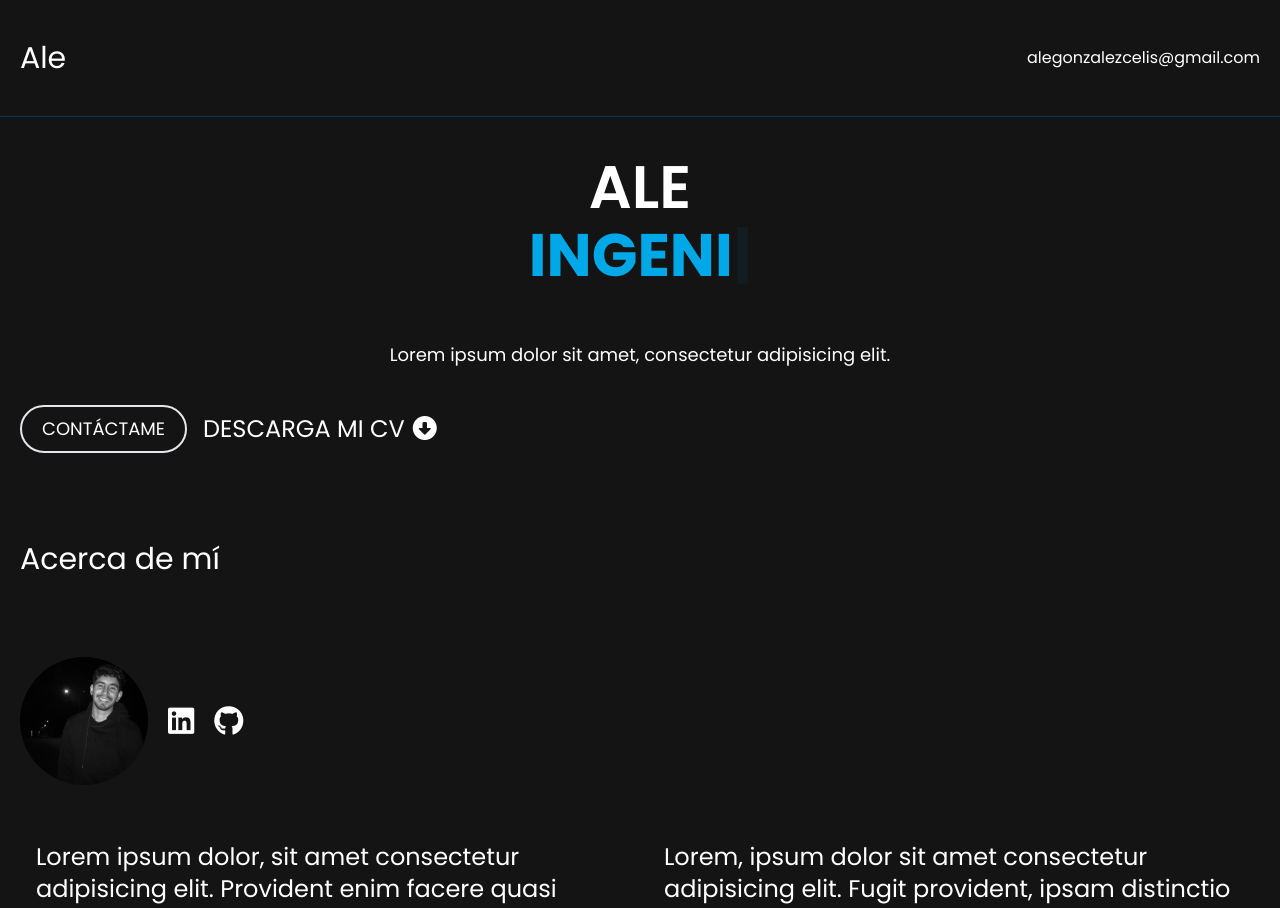
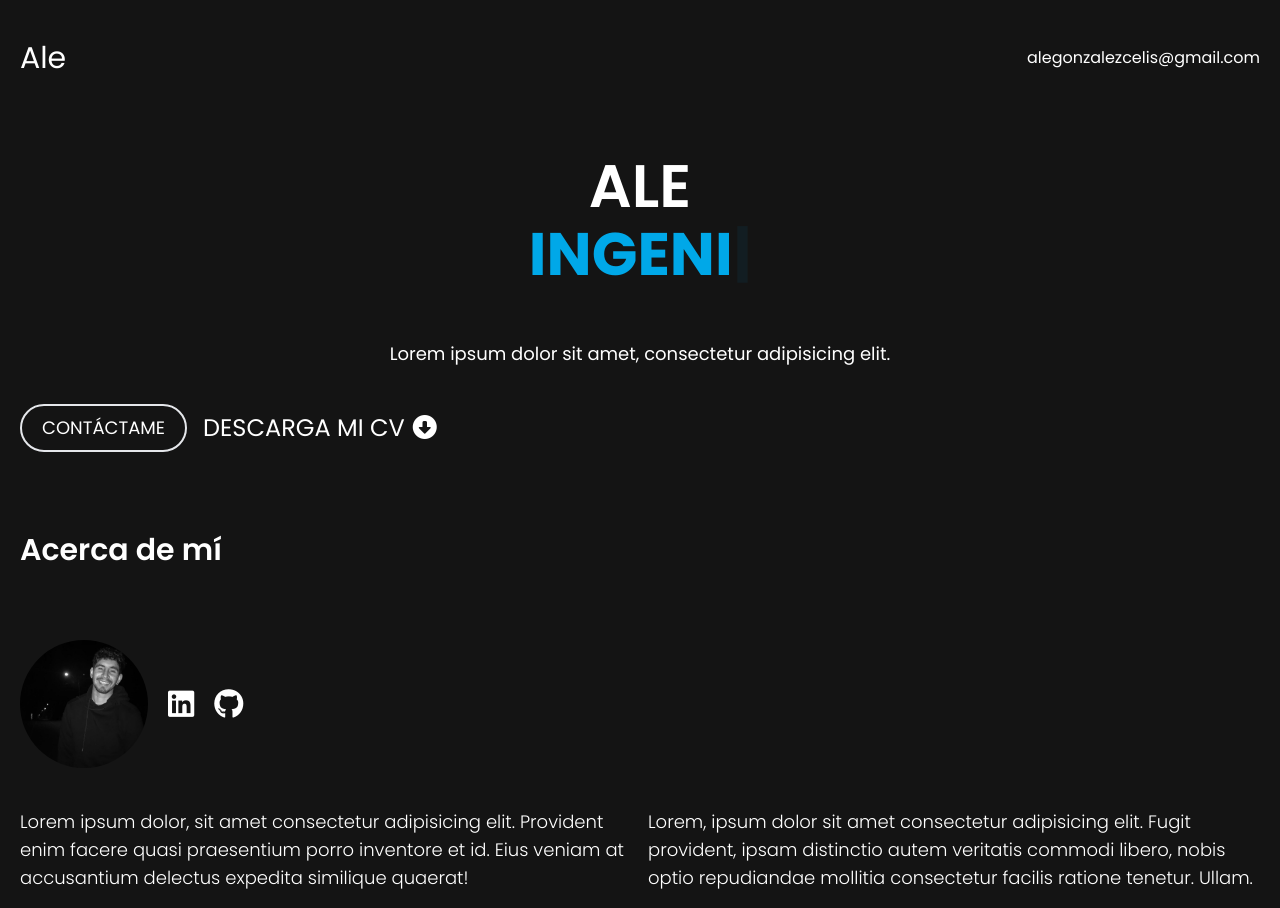
Before and after one commit to alegonzalezcelis/portfolio, a React (Vite) app: page / in a window 1280 px wide. Shown: the top 908 px of the page. Built offline with nearby package versions, Linux system fonts and the light colour scheme.

Commit message:
other fixed

```diff
--- a/src/components/About.jsx
+++ b/src/components/About.jsx
@@ -11,9 +11,9 @@ const About = () => {
           <i className="fa-brands fa-github hover:text-picton-blue"></i>
         </div>
         {/* Contenedor del texto */}
-        <div className="grid md:grid-cols-2 gap-4 text-white text-2xl">
-          <p className="p-4">Lorem ipsum dolor, sit amet consectetur adipisicing elit. Provident enim facere quasi praesentium porro inventore et id. Eius veniam at accusantium delectus expedita similique quaerat!</p>
-          <p className="p-4">Lorem, ipsum dolor sit amet consectetur adipisicing elit. Fugit provident, ipsam distinctio autem veritatis commodi libero, nobis optio repudiandae mollitia consectetur facilis ratione tenetur. Ullam.</p>
+        <div className="grid md:grid-cols-2 gap-4 text-white text-lg font-light">
+          <p className="">Lorem ipsum dolor, sit amet consectetur adipisicing elit. Provident enim facere quasi praesentium porro inventore et id. Eius veniam at accusantium delectus expedita similique quaerat!</p>
+          <p className="">Lorem, ipsum dolor sit amet consectetur adipisicing elit. Fugit provident, ipsam distinctio autem veritatis commodi libero, nobis optio repudiandae mollitia consectetur facilis ratione tenetur. Ullam.</p>
         </div>
       </section>
     </>
--- a/src/components/Header.jsx
+++ b/src/components/Header.jsx
@@ -2,7 +2,7 @@ const Header = () => {
   return (
     <>
     {/* Extender solo el borde para que ocupe el 100% de la página, saliendose  */}
-      <header className="flex justify-between py-10 px-5 text-center border-b border-prussian-blue">
+      <header className="flex justify-between py-10 px-5 text-center">
         <h2 className="text-white text-3xl">
           {/* <span className="text-picton-blue font-bold mr-1">&lt;</span> */}
           Ale
--- a/src/components/Titulo.jsx
+++ b/src/components/Titulo.jsx
@@ -1,10 +1,7 @@
 const Titulo = ({titulo}) => {
   return (
     <>
-      <h2 className="text-white text-3xl my-10">
-        {/* <span className="text-picton-blue font-bold mr-1">&lt;</span>
-        {titulo}
-        <span className="text-picton-blue font-bold ml-1">/&gt;</span> */}
+      <h2 className="text-white text-3xl my-8 font-semibold">
         {titulo}
       </h2>
     </>
--- a/src/components/ToolSkills.jsx
+++ b/src/components/ToolSkills.jsx
@@ -1,7 +1,7 @@
 const Tool = ({nombre}) => {
     return (
         <>
-            <div className="text-white font-light border-2 border-white rounded-full py-2 px-4 hover:bg-picton-blue hover:text-dark hover:border-none hover:font-bold">
+            <div className="text-white font-light border-2 border-white rounded-full py-2 px-4 hover:border-picton-blue">
                 {nombre}
             </div>
         </>
```
